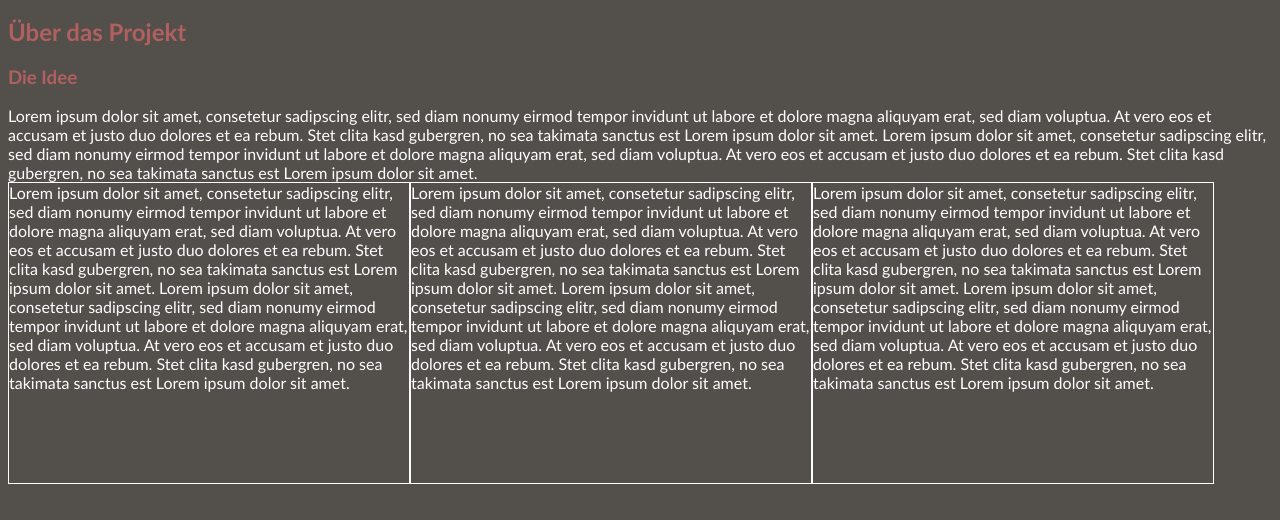
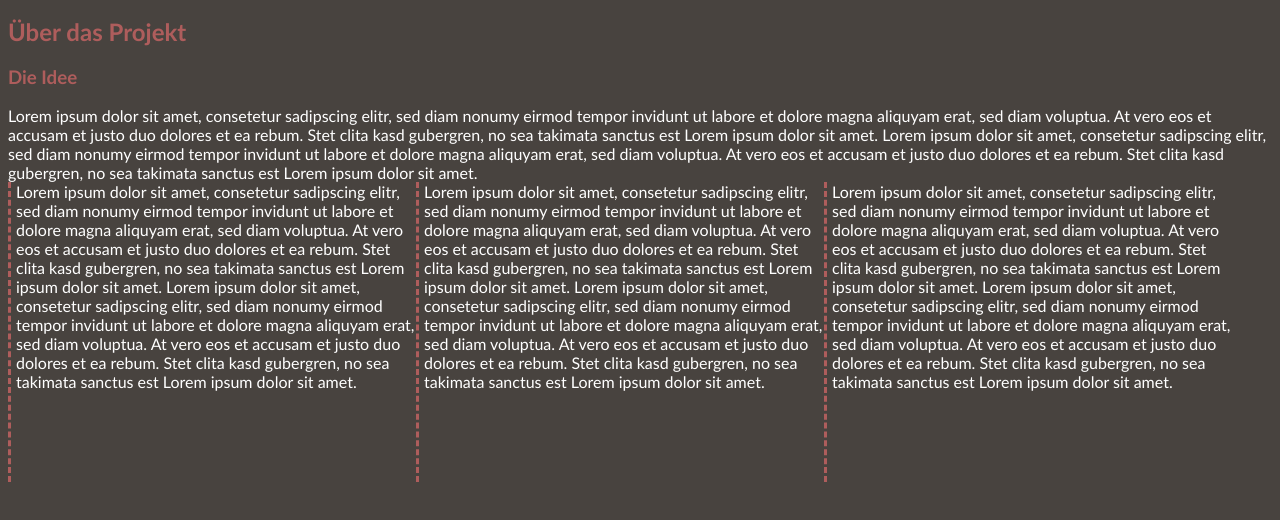
Before and after one commit to whatatoddler/COWLIFE, a plain HTML site: page about.html in a window 1280 px wide. Shown: the part 210-730 px from the top of the page. Drawn offline with Linux system fonts and the light colour scheme.

Commit message:
Update Design

```diff
--- a/css/about.css
+++ b/css/about.css
@@ -1,5 +1,5 @@
 body {
-	background-color: rgba(40, 35, 30, 0.8);
+	background-color: rgba(40, 35, 30, 0.85);
 	font-family: 'Trebuchet MS', 'Lucida Grande', 'Lucida Sans Unicode', 'Lucida Sans', Tahoma, sans-serif;
 	color: white;
 }
@@ -28,6 +28,8 @@ h1, h2, h3 {
 }
 
 .float {
-	border-style: solid;
-	border-width: 1px;
+	border-left-style: dashed;
+	border-width: 3px;
+	padding-left: 5px;
+	border-color: rgba(200,100,100,0.8);
 }
```
